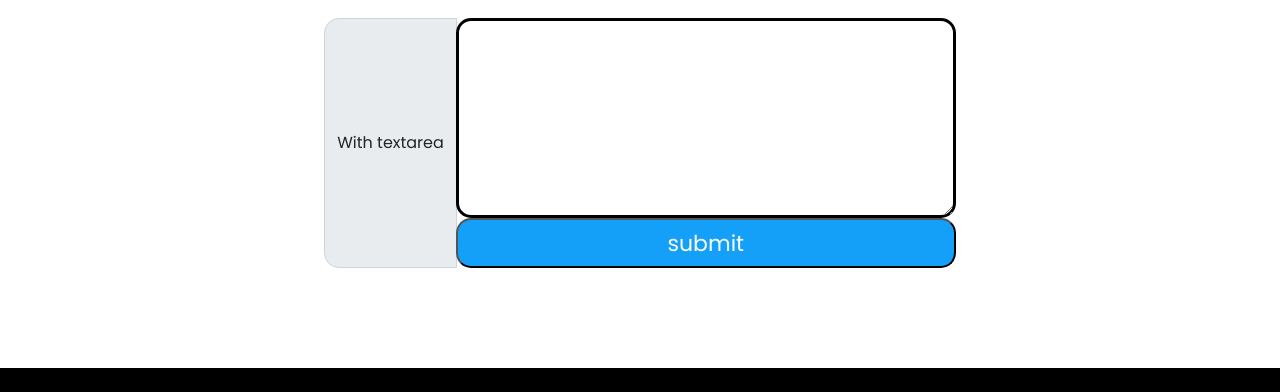
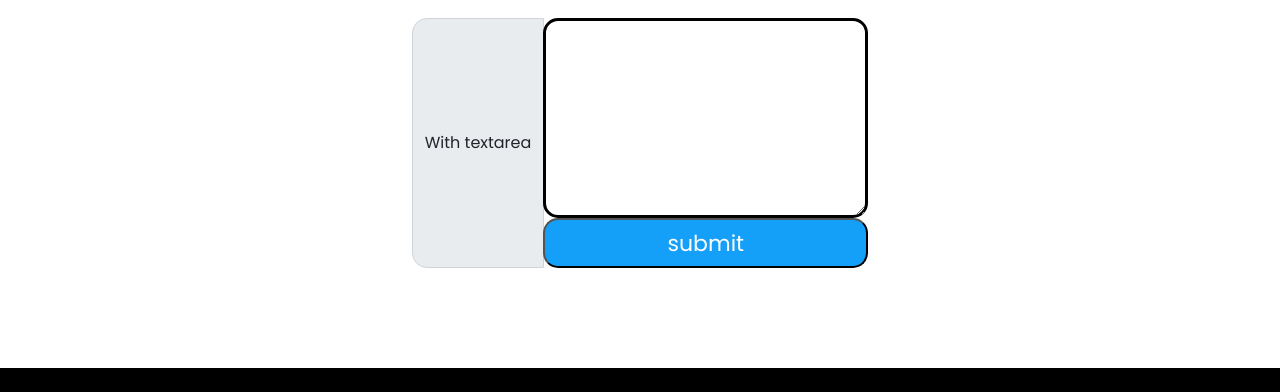
Before and after one commit to adhamjon04/uzunlims, a plain HTML site: page pages/admin.html in a window 1280 px wide. Shown: the part 249-641 px from the top of the page. Drawn offline with Linux system fonts and the light colour scheme; sample sign-in values are in the browser's storage.

Commit message:
admin css

```diff
--- a/scss/pages/_admin.scss
+++ b/scss/pages/_admin.scss
@@ -16,11 +16,11 @@
         justify-content: center;
         margin-left: auto;
         margin-right: auto;
-        width: 1000px;
+        max-width: 1000px;
         height: 250px;
     }
     &__input{
-        width: 500px;
+        max-width: 500px;
         height: 200px;
         border: 3px solid #000;
         border-radius: 15px;
```
Also changed, not shown: css/main.min.css, 1 other file.
